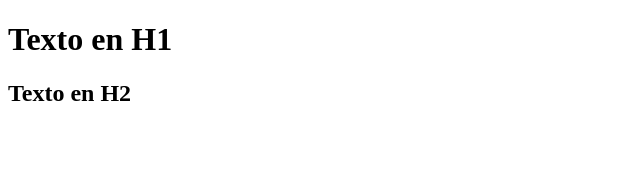
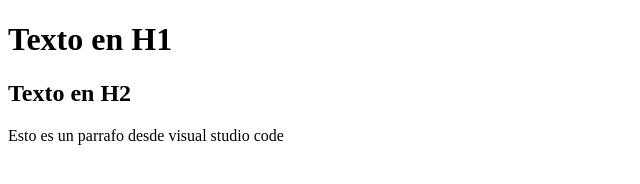
Before and after one commit to g3rmanikus/Hola-Mundo, a plain HTML site: page index.html in a window 1280 px wide. Shown: the whole page, without its empty margins (0-640 px from the left). Drawn offline with Linux system fonts and the light colour scheme.

Commit message:
Agrego parrafo desde visual code

```diff
--- a/index.html
+++ b/index.html
@@ -12,5 +12,8 @@
 
 
     <h2>Texto en H2</h2>
+
+    <p>Esto es un parrafo desde visual studio code</p>
+
 </body>
 </html>
```
